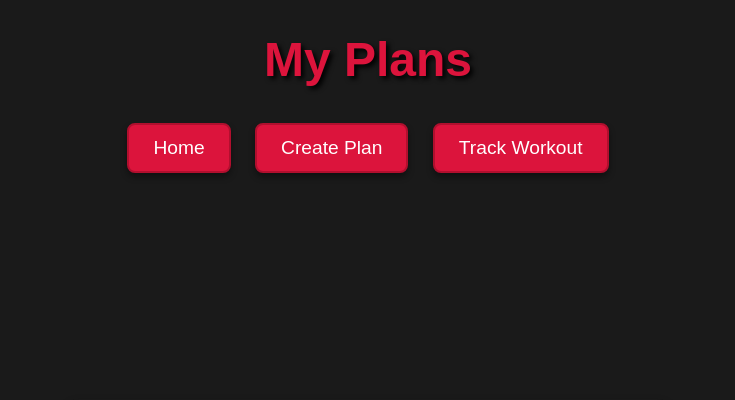
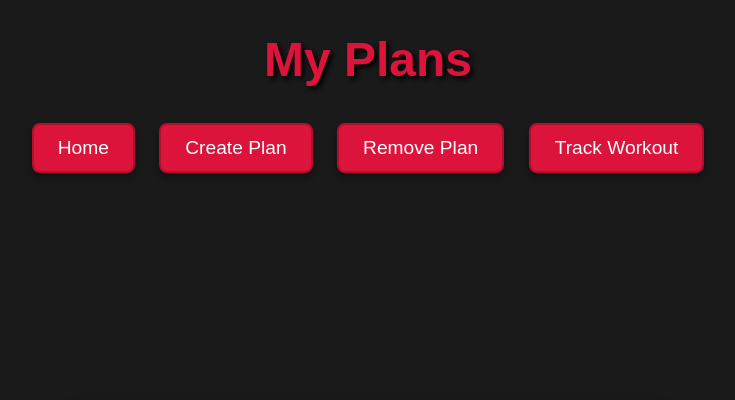
Before and after one commit to Cxdyr/Fitness-Tracker, a Flask app: template frontend/templates/my_plans.html in a window 1280 px wide. Shown: the top 400 px of the page, without its empty margins (272-1007 px from the left). Run offline with Flask 3, Linux system fonts and the light colour scheme; the template is opened without the code that fills it: values that come from a table or form of the project are taken from there, others are empty; tables that the repository leaves empty hold one stand-in row (values such as "Sample post"); parts of the project's set-up code (start-up, migrations or seed data) failed here and were passed over.

Commit message:
Added delete plan api route and functionality, code cleaning

```diff
--- a/backend/app.py
+++ b/backend/app.py
@@ -210,6 +210,38 @@ def get_user_plans(user_id):
         return jsonify({"error": "Server error"}), 500
 
 
+@app.route('/api/delete-plan', methods=['POST'])
+def delete_plan():
+    try:
+        if request.is_json:
+            data = request.get_json()
+            plan_id = data.get('plan_id')
+        else:
+            plan_id = request.form.get('plan_id')
+
+        if not plan_id:
+            return jsonify({"error": "Plan ID is required"}), 400
+
+        # Find plan in the database
+        plan = Plan.query.get(plan_id)
+        if not plan:
+            return jsonify({"error": f"Plan with ID {plan_id} not found"}), 404
+
+        # Deleting related PlanLift records manually incase cascade delete fails - models.py
+        PlanLift.query.filter_by(plan_id=plan_id).delete()
+
+        # Delete plan
+        db.session.delete(plan)
+        db.session.commit()
+
+        return jsonify({"message": f"Plan {plan_id} deleted successfully"}), 200
+
+    except Exception as e:
+        app.logger.error(f"Error deleting plan: {e}", exc_info=True)
+        return jsonify({"error": "An unexpected error occurred while deleting the plan"}), 500
+
+
+
 
 @app.route('/api/lifts', methods=['GET'])
 def get_lifts():
--- a/backend/models.py
+++ b/backend/models.py
@@ -38,7 +38,7 @@ class Plan(db.Model):
     plan_type = db.Column(db.String(50), nullable=True)
     plan_duration = db.Column(db.String(50), nullable=True)
     creation_date = db.Column(db.DateTime, server_default=func.now())
-    plan_lifts = db.relationship('PlanLift', backref='plan', lazy=True)
+    plan_lifts = db.relationship('PlanLift', backref='plan', lazy=True, cascade="all, delete-orphan")
 
 
 class PlanLift(db.Model):
--- a/frontend/templates/my_plans.html
+++ b/frontend/templates/my_plans.html
@@ -12,6 +12,7 @@
             <h1> My Plans</h1> <br><br>
             <a href="{{ url_for('dashboard') }}" class="btn">Home</a>
             <a href="{{ url_for('plan') }}" class="btn">Create Plan</a>
+            <a href="{{ url_for('delete_plan')}}" class="btn"> Remove Plan</a>
             <a href="{{ url_for('tracker') }}" class="btn">Track Workout</a>
         </nav>
     </header>
```
Also changed, not shown: frontend/app.py (+40 -0 lines), frontend/templates/delete_plan.html (added, +28 -0 lines), backend/instance/fitness_app.db.
